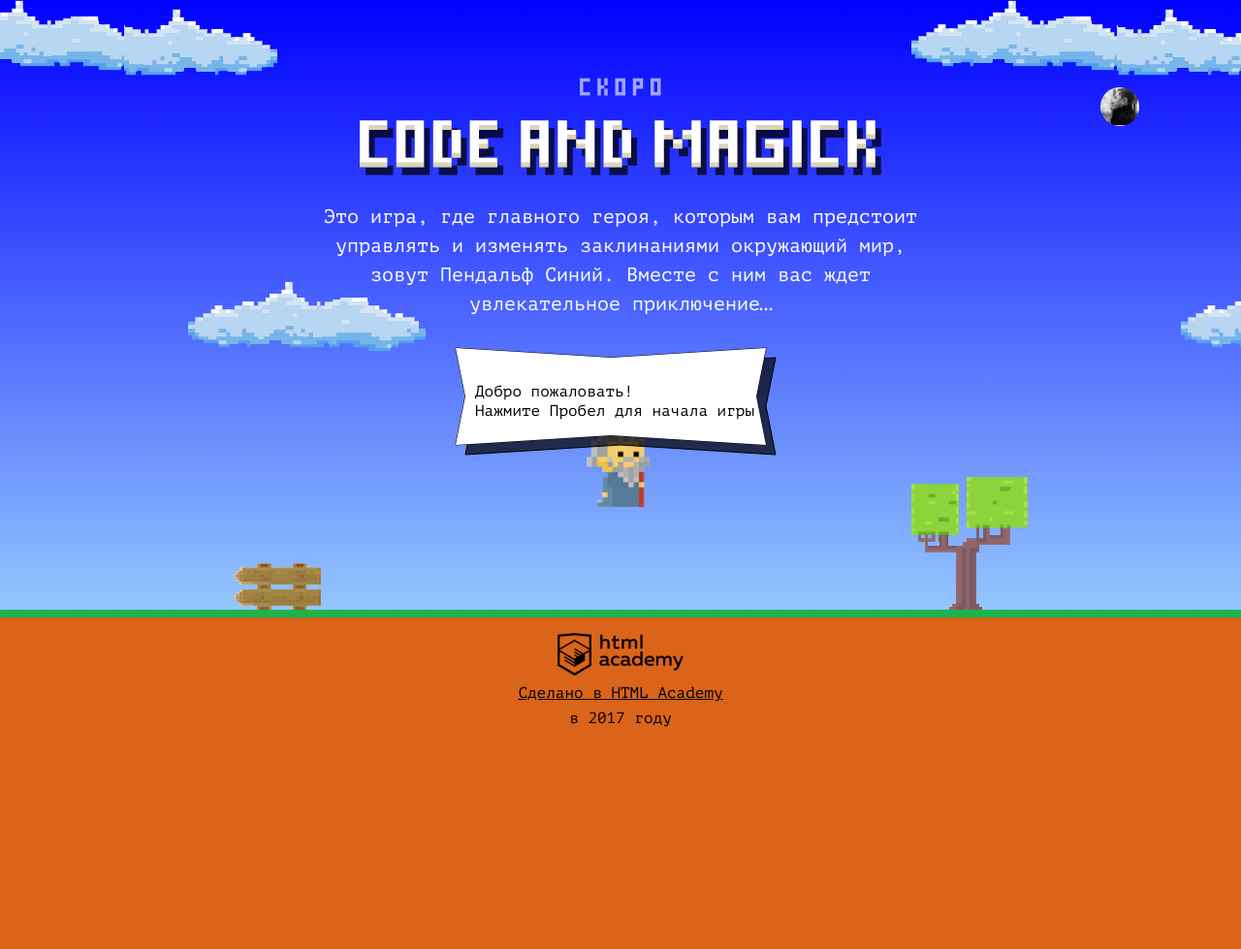
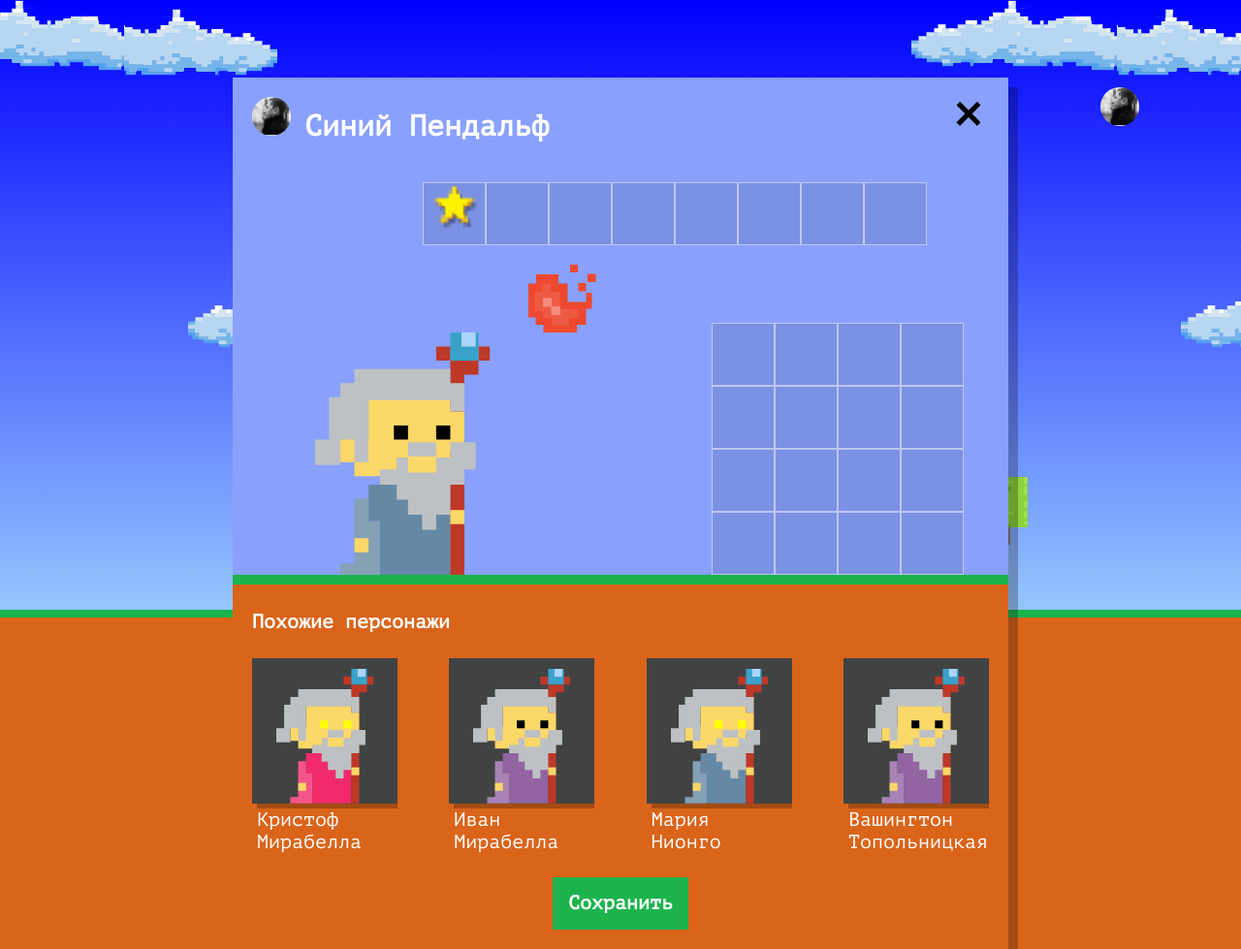
Before and after one commit to Katymos/167832-code-and-magick-21, a website: page index.html in a window 1280 px wide. Shown: the whole page at 97% size. Before the commit the page ends 800 px from the top, so only its background shows below. Drawn offline with Linux system fonts and the light colour scheme.

Commit message:
Учебный проект: нас орда

```diff
--- a/index.html
+++ b/index.html
@@ -202,6 +202,7 @@
     return fieldHeight / 3;
   }
 </script>
+<script src="js/setup.js"></script>
 <script src="js/stat.js"></script>
 <script src="js/game.js"></script>
 
--- /dev/null
+++ b/js/setup.js
@@ -0,0 +1,99 @@
+'use strict';
+
+const userDialog = document.querySelector('.setup');
+userDialog.classList.remove('hidden');
+const similarList = document.querySelector('.setup-similar-list');
+const similarWizardTemplate = document.querySelector('#similar-wizard-template').content;
+
+const names = [
+  'Иван',
+  'Хуан Себастьян',
+  'Мария',
+  'Кристоф',
+  'Виктор',
+  'Юлия',
+  'Люпита',
+  'Вашингтон'
+];
+
+const secondNames = [
+  'да Марья',
+  'Верон',
+  'Мирабелла',
+  'Вальц',
+  'Онопко',
+  'Топольницкая',
+  'Нионго',
+  'Ирвинг'
+];
+
+const coatColors = [
+  'rgb(101, 137, 164)',
+  'rgb(241, 43, 107)',
+  'rgb(146, 100, 161)',
+  'rgb(56, 159, 117)',
+  'rgb(215, 210, 55)',
+  'rgb(0, 0, 0'
+];
+
+const eyesColor = [
+  'black',
+  'red',
+  'blue',
+  'yellow',
+  'green'
+];
+
+let getRndInteger = function (arr) {
+  let index = Math.ceil(Math.random() * arr.length - 1);
+
+  return arr[index];
+};
+
+let getPropertyValue = function (arr) {
+  arr = getRndInteger(arr);
+
+  return arr;
+};
+
+const wizards = [
+  {
+    name: `${getPropertyValue(names)} ${getPropertyValue(secondNames)}`,
+    coatColor: getPropertyValue(coatColors),
+    eyesColor: getPropertyValue(eyesColor)
+  },
+  {
+    name: `${getPropertyValue(names)} ${getPropertyValue(secondNames)}`,
+    coatColor: getPropertyValue(coatColors),
+    eyesColor: getPropertyValue(eyesColor)
+  },
+  {
+    name: `${getPropertyValue(names)} ${getPropertyValue(secondNames)}`,
+    coatColor: getPropertyValue(coatColors),
+    eyesColor: getPropertyValue(eyesColor)
+  },
+  {
+    name: `${getPropertyValue(names)} ${getPropertyValue(secondNames)}`,
+    coatColor: getPropertyValue(coatColors),
+    eyesColor: getPropertyValue(eyesColor)
+  }
+];
+
+let renderWizard = function (wizard) {
+  let wizardElement = similarWizardTemplate.cloneNode(true);
+
+  wizardElement.querySelector('.setup-similar-label').textContent = wizard.name;
+  wizardElement.querySelector('.wizard-coat').style.fill = wizard.coatColor;
+  wizardElement.querySelector('.wizard-eyes').style.fill = wizard.eyesColor;
+
+  return wizardElement;
+};
+
+let fragment = document.createDocumentFragment();
+for (let i = 0; i < wizards.length; i++) {
+  fragment.appendChild(renderWizard(wizards[i]));
+}
+
+similarList.appendChild(fragment);
+
+userDialog.querySelector('.setup-similar').classList.remove('hidden');
```
